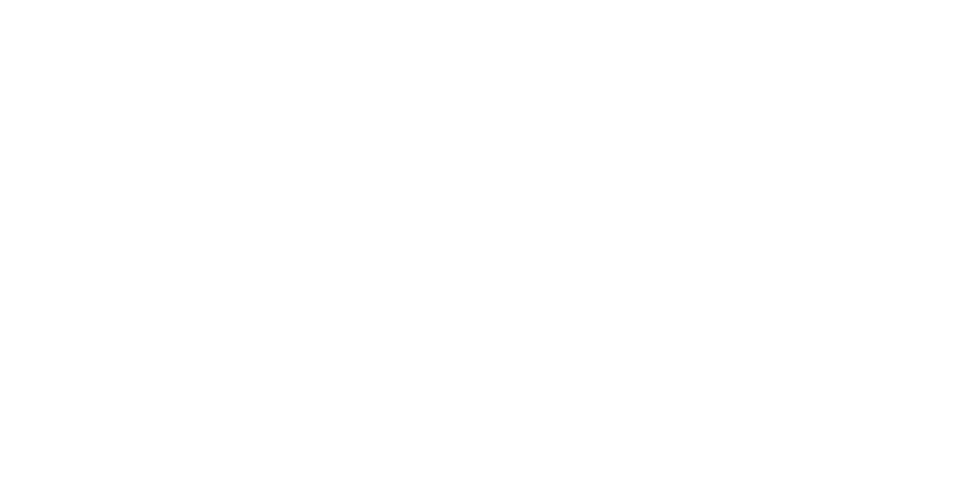
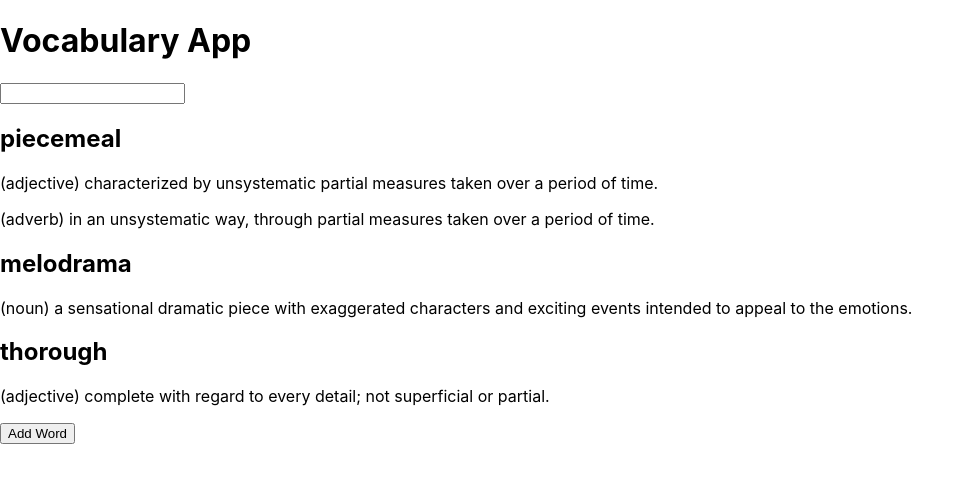
Before and after one commit to prkbuilds/Vocabulary-app, a JavaScript app in the folder client/: page / in a window 1280 px wide. Shown: the top 482 px of the page, without its empty margins (0-974 px from the left). Built offline with nearby package versions, Linux system fonts and the light colour scheme; the HTML template or start-up script is replaced by a standard one.

Commit message:
Building a basic Frond-end

```diff
--- a/client/src/App.js
+++ b/client/src/App.js
@@ -1,8 +1,13 @@
+import WordList from './components/wordList'
+import AddWord from './components/addWord'
+
 import './App.css';
 
 export default function App() {
   return (
     <div className="App">
+      <WordList />
+      <AddWord />
     </div>
   );
 }
--- /dev/null
+++ b/client/src/components/addWord.js
@@ -0,0 +1,5 @@
+export default function addWords() {
+  return (
+    <button>Add Word</button>
+  )
+}
--- /dev/null
+++ b/client/src/components/wordList.js
@@ -0,0 +1,24 @@
+export default function wordList() {
+  return(
+    <div>
+      <div>
+        <h1>Vocabulary App</h1>
+        <input type="text" />
+      </div>
+      <div>
+        <h2>piecemeal</h2>
+        <p>(adjective) characterized by unsystematic partial measures taken over a period of time.</p>
+        <p>(adverb) in an unsystematic way, through partial measures taken over a period of time.</p>
+      </div>
+      <div>
+        <h2>melodrama</h2>
+        <p>(noun) a sensational dramatic piece with exaggerated characters and exciting events intended
+to appeal to the emotions.</p>
+      </div>
+      <div>
+        <h2>thorough</h2>
+        <p>(adjective) complete with regard to every detail; not superficial or partial.</p>
+      </div>
+    </div>
+  )
+}
```
